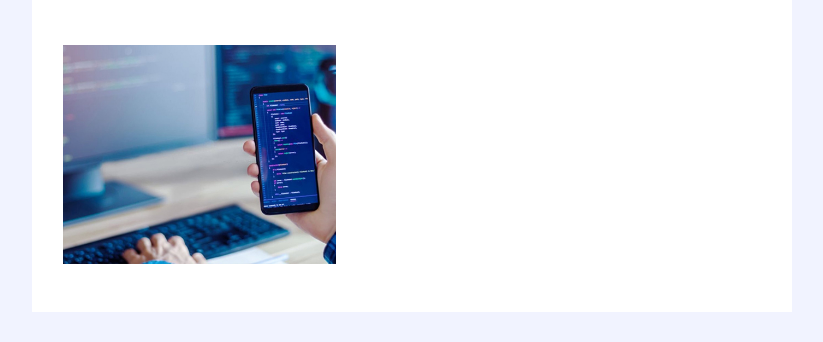
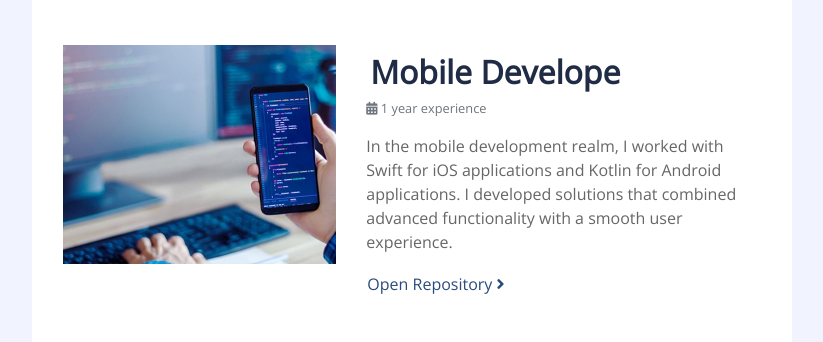
Before and after one commit to cesarvgss/professionalportfolio, a plain HTML site: page portfolio.html in a window 1280 px wide. Shown: the part 990-1332 px from the top of the page, without its empty margins (418-1241 px from the left). Drawn offline with nearby package versions, Linux system fonts and the light colour scheme.

Commit message:
Update portfolio.html

```diff
--- a/portfolio.html
+++ b/portfolio.html
@@ -112,7 +112,7 @@ wa.link/rg6mot"><i class="fab fa-whatsapp"></i></a>
                         <div class="col-md-5">
                             <img class="img-fluid mb-4 mb-md-0" src="img/blog-4.jpg" alt="Image">
                         </div>
-                      <!-- <div class="col-md-7">
+                       <div class="col-md-7">
                             <h2 class="mt-md-1 px-md-1 mb-1 py-1 bg-white font-weight-bold">Mobile Develope</h2>
 <div class="d-flex mb-3">
               <small class="mr-2 text-muted"><i class="fa fa-calendar-alt"></i> 1 year experience</small>
@@ -150,7 +150,7 @@ wa.link/rg6mot"><i class="fab fa-whatsapp"></i></a>
                            I participated in various school projects spanning diverse disciplines. These projects allowed me to apply my knowledge in practical situations and develop additional skills in teamwork and problem-solving.
                             </p>
                             <a class="btn btn-link p-0" href="">Open Repository <i class="fa fa-angle-right"></i></a>
--->
+
                         </div>
 
                     </div>
```
